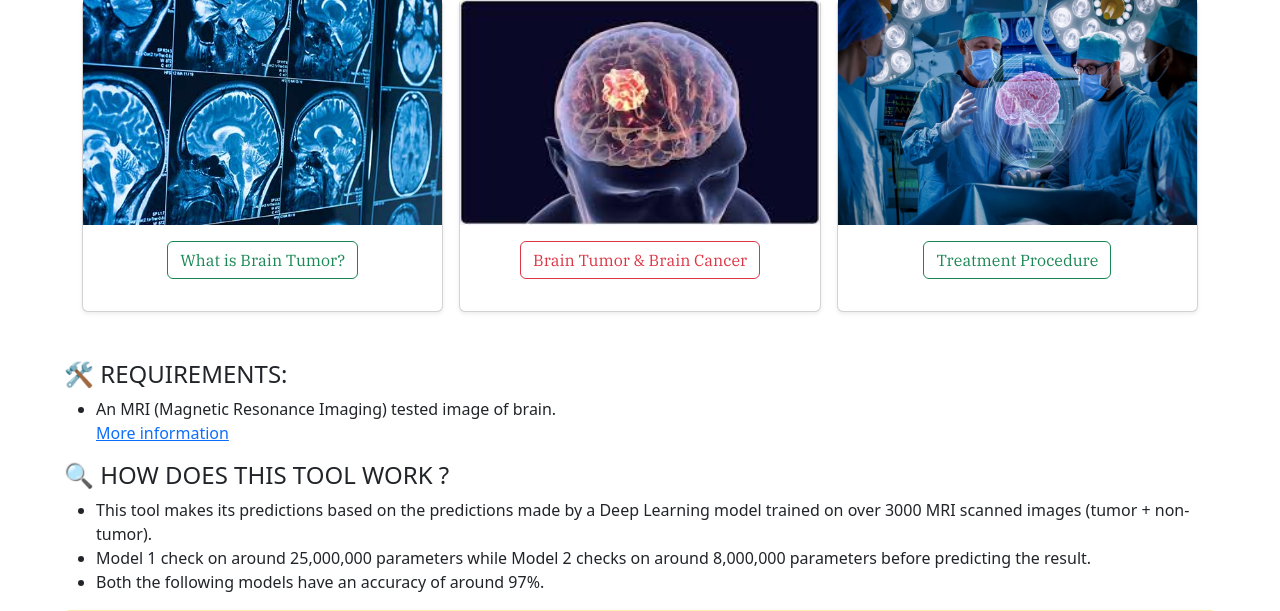
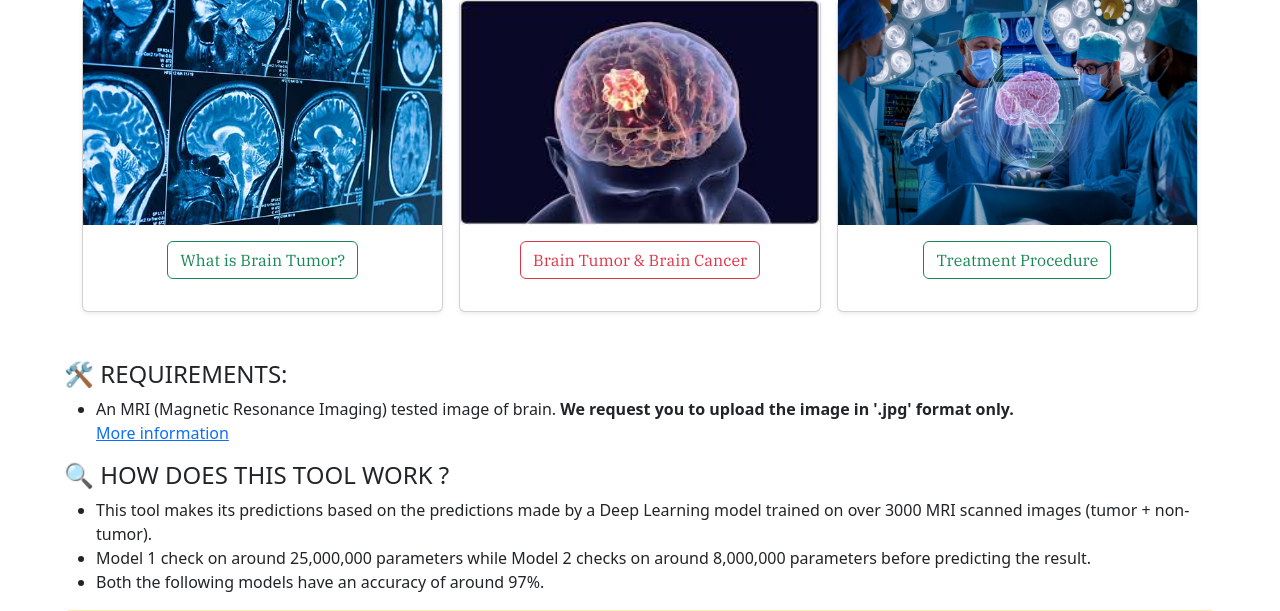
Before and after one commit to SohamRatnaparkhi/BTD_Web, a Flask app: page / in a window 1280 px wide. Shown: the part 862-1473 px from the top of the page. Run offline with Flask 2, Linux system fonts and the light colour scheme.

Commit message:
Update index.html

```diff
--- a/templates/index.html
+++ b/templates/index.html
@@ -165,7 +165,7 @@
       <br><br>
       <h4>🛠 REQUIREMENTS:</h4>
       <ul>
-        <li class="req">An MRI (Magnetic Resonance Imaging) tested image of brain.</li>
+        <li class="req">An MRI (Magnetic Resonance Imaging) tested image of brain. <b> We request you to upload the image in '.jpg' format only. </b></li>
         <a href="https://kidshealth.org/en/parents/mri-brain.html">More information</a>
       </ul>
       <h4>🔍 HOW DOES THIS TOOL WORK ?</h4>
@@ -236,7 +236,7 @@
         <div class="container p-4">
           <!-- Section: Social media -->
           <section class="mb-4">
-            <a href="https://linkfree.eddiehub.io/SohamRatnaparkhi">CONTACT ME!</a>
+            <a href="https://linkfree.eddiehub.io/SohamRatnaparkhi" target = "_blank">CONTACT ME!</a>
             <!-- Twitter -->
           </section>
           <!-- Section: Social media -->
```
